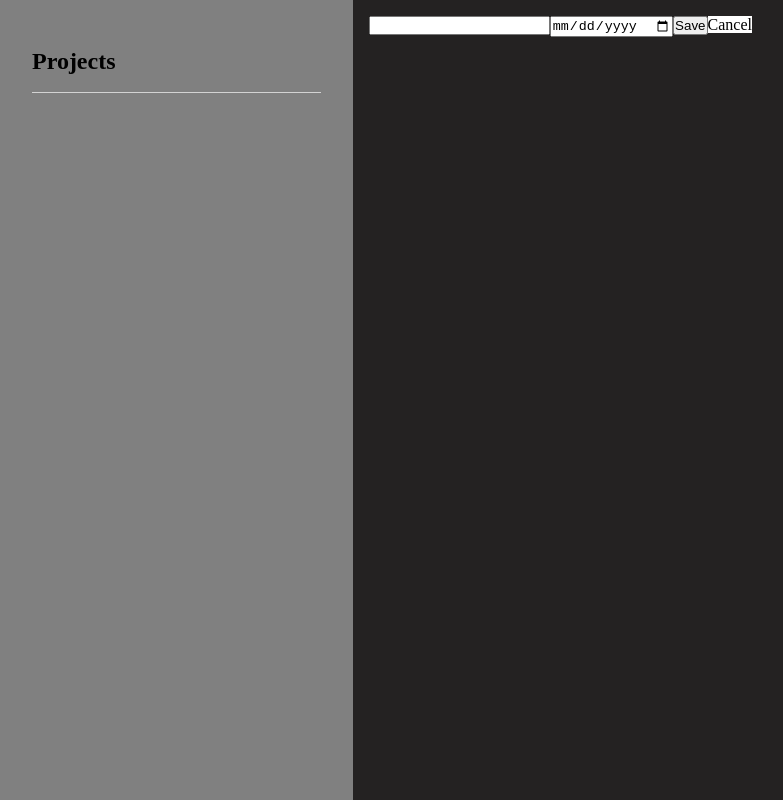
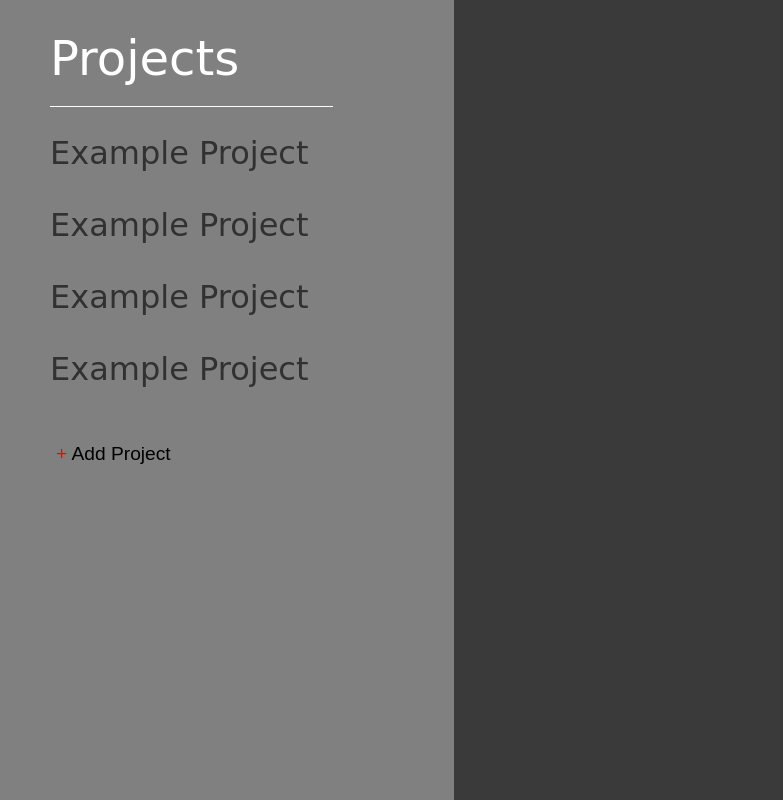
Before and after one commit to audunu/todo-list, a website built with webpack: page dist/index.html in a window 1280 px wide. Shown: the whole page, without its empty margins (0-783 px from the left). Built offline with nearby package versions, Linux system fonts and the light colour scheme; a web font is replaced by a local one.

Commit message:
start from scratch again

```diff
--- a/src/index.js
+++ b/src/index.js
@@ -1,29 +1,15 @@
 
 import './style.css';
-import {displayProjects} from './projects.js'
-import {displayTasks, displayTaskButton} from './tasks.js'
-
-
-console.log('halldso');
-
-displayProjects();
-displayTasks();
-displayTaskButton();
 
 
 
-class Todo {
-    constructor(title, dueDate) {
-      this.title = title;
-      this.dueDate = dueDate;
-    }
-  }
+let allProjects = [];
 
 
 
 
 
 
-const addTodo = (title, dueDate) => {
-    const todo = new Todo()
-}
+
+
+export {allProjects};
--- /dev/null
+++ b/src/logic.js
@@ -0,0 +1,23 @@
+import { allProjects } from "./index"
+
+const createProject = (name, description) => {
+    allProjects.push({
+        name,
+        description,
+        toDoList: [],
+        active: true,
+     })
+}
+
+const createToDo = (name, dueDate) => {
+    activeProject().toDoList.push({
+        name,
+        dueDate,
+        complete: false
+    })
+}
+
+function getActiveProject() {
+    let activeProjectArray = allProjects.filter(project => project.active);
+    return activeProjectArray[0];
+}
--- a/src/projects.js
+++ /dev/null
@@ -1,11 +0,0 @@
-export const displayProjects = () => {
-    const container = document.querySelector('#content')
-    const leftDiv = document.querySelector('.project-container');
-    const title = document.createElement('h2');
-    title.innerText = 'Projects';
-    const spacer = document.createElement('div');
-    spacer.classList.add('spacer');
-    leftDiv.appendChild(title);
-    leftDiv.appendChild(spacer);
-    container.appendChild(leftDiv);
-}
--- a/src/style.css
+++ b/src/style.css
@@ -1,47 +1,69 @@
-* {
-    box-sizing: border-box;
-    margin: 0;
-    padding: 0;
+html, body {
+    width: 100vw;
+    height: 100vh;
+    overflow: hidden;
+    font-family: 'Hubballi', cursive;
 }
 
-#content {
+body{
+    padding: 0px;
+    margin: 0px;
     display: flex;
 }
 
-.project-container {
-    height: 100vh;
-    min-width: 200px;
+.left-container {
     width: 30%;
+    min-width: 300px;
     background-color: grey;
-    padding: 3rem 2rem;
+    padding: 30px 50px;
+    color: white;
+    font-size: 3rem;
 }
 
-.task-container {
-    height: 100vh;
-    min-width: 500px;
+.divider {
+    height: 1px;
     width: 80%;
-    background-color: rgb(36, 34, 34);
-    display: flex;
-    flex-direction: column;
-    padding: 1rem;
+    border-top: 0.5px;
+    border-color: white;
+    background-color: white;
+    margin-top: 20px;
 }
 
-.spacer {
-    height: 0.1rem;
-    border-bottom: solid 0.1rem lightgray;
-    margin: 1rem 0 1rem 0;
+.project {
+    font-size: 2rem;
+    margin: 20px 0 20px 0;
+    padding: 7px 0 7px 0;
+    color: rgb(49, 49, 49);
 }
 
-.taskBtn, .cancelBtn {
-    background-color: white;
+.project-selected {
+    color: white;
 }
 
-.taskBtn {
-    align-self: flex-end;
-    flex: 0 0 3%;
-    width: fit-content;
+.project:hover {
+    background-color: rgb(170, 169, 169);
+    color: white;
 }
 
-.blue {
-    background-color: blue;
+.add-project-button > span {
+    color: red;
 }
+
+.add-project-button {
+    background-color: transparent;
+    border: none;
+    font-size: 1.2rem;
+}
+
+
+
+
+
+
+
+
+.right-container {
+    width: 70%;
+    min-width: 600px;
+    background-color: rgb(58, 58, 58);
+}
--- a/src/tasks.js
+++ /dev/null
@@ -1,40 +0,0 @@
-const container = document.querySelector('#content')
-const rightDiv = document.querySelector('.task-container');
-
-const displayTasks = () => {
-    container.appendChild(rightDiv);
-}
-
-const displayTaskButton = () => {
-    const taskBtn = document.createElement('button');
-    taskBtn.innerText = 'Add Task';
-    taskBtn.classList.add('taskBtn');
-    taskBtn.addEventListener('click', displayTaskForm());
-    rightDiv.appendChild(taskBtn);
-    return {
-        taskBtn
-    }
-}
-
-const displayTaskForm = () => {
-    const form = document.createElement('form');
-    const titleInput = document.createElement('input');
-    const dateInput = document.createElement('input');
-    dateInput.setAttribute('type', 'date');
-    const saveBtn = document.createElement('button');
-    saveBtn.innerText = 'Save'
-    const cancelBtn = document.createElement('cancel');
-    cancelBtn.innerText = 'Cancel'
-    cancelBtn.classList.add('cancelBtn')
-    form.appendChild(titleInput);
-    form.appendChild(dateInput);
-    form.appendChild(saveBtn);
-    form.appendChild(cancelBtn);
-    rightDiv.appendChild(form);
-    displayTaskButton.taskBtn.classList.add('.blue');
-}
-
-
-
-
-export { displayTasks, displayTaskButton }
--- a/webpack.config.js
+++ b/webpack.config.js
@@ -1,6 +1,7 @@
 const path = require('path');
 
 module.exports = {
+  mode: 'development',
   entry: './src/index.js',
   devtool: 'inline-source-map',
   output: {
@@ -13,6 +14,10 @@ module.exports = {
         test: /\.css$/i,
         use: ['style-loader', 'css-loader'],
       },
+      {
+        test: /\.(png|svg|jpg|jpeg|gif)$/i,
+        type: 'asset/resource',
+      },
     ],
   },
 };
```
Also changed, not shown: package.json (+24 -16 lines), dist/index.html, dist/main.js, src/assets/imgs/tick.svg (added), 1 other file.
